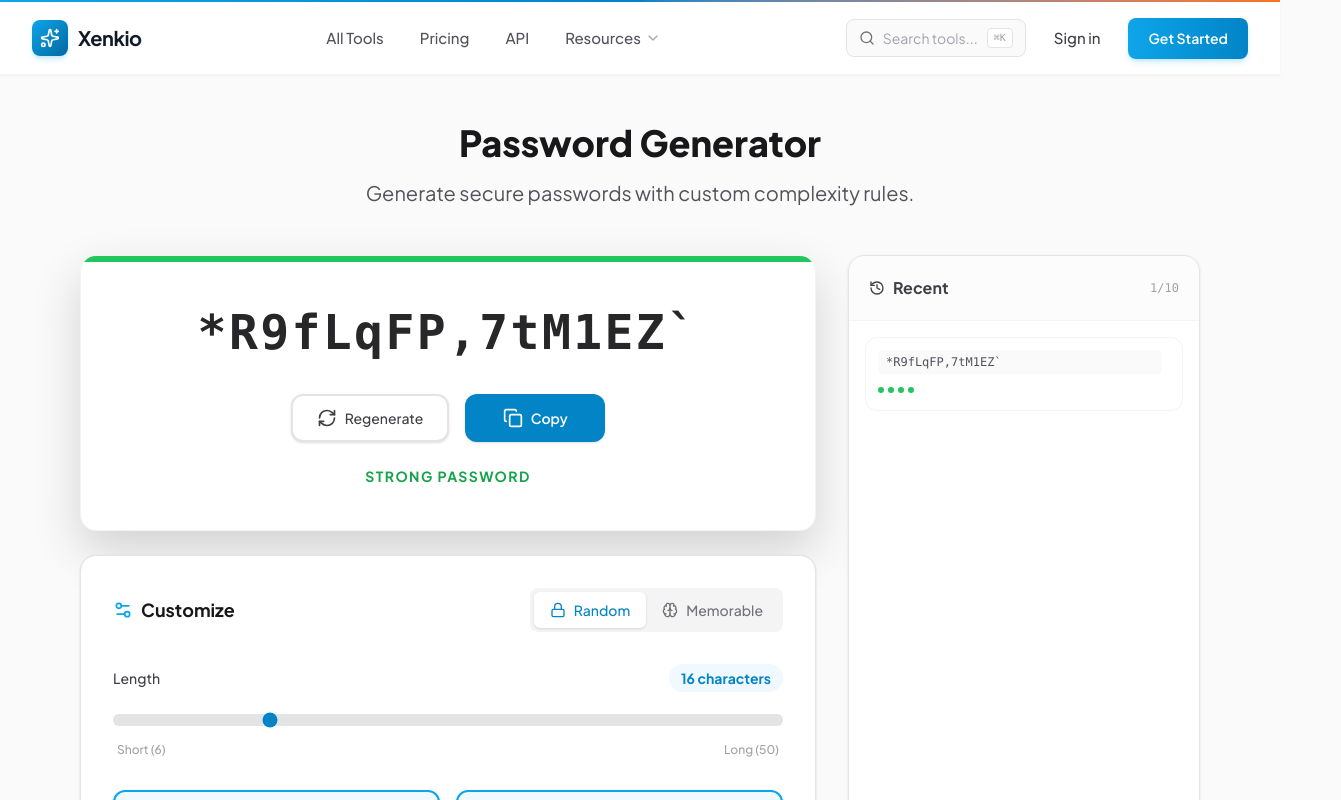
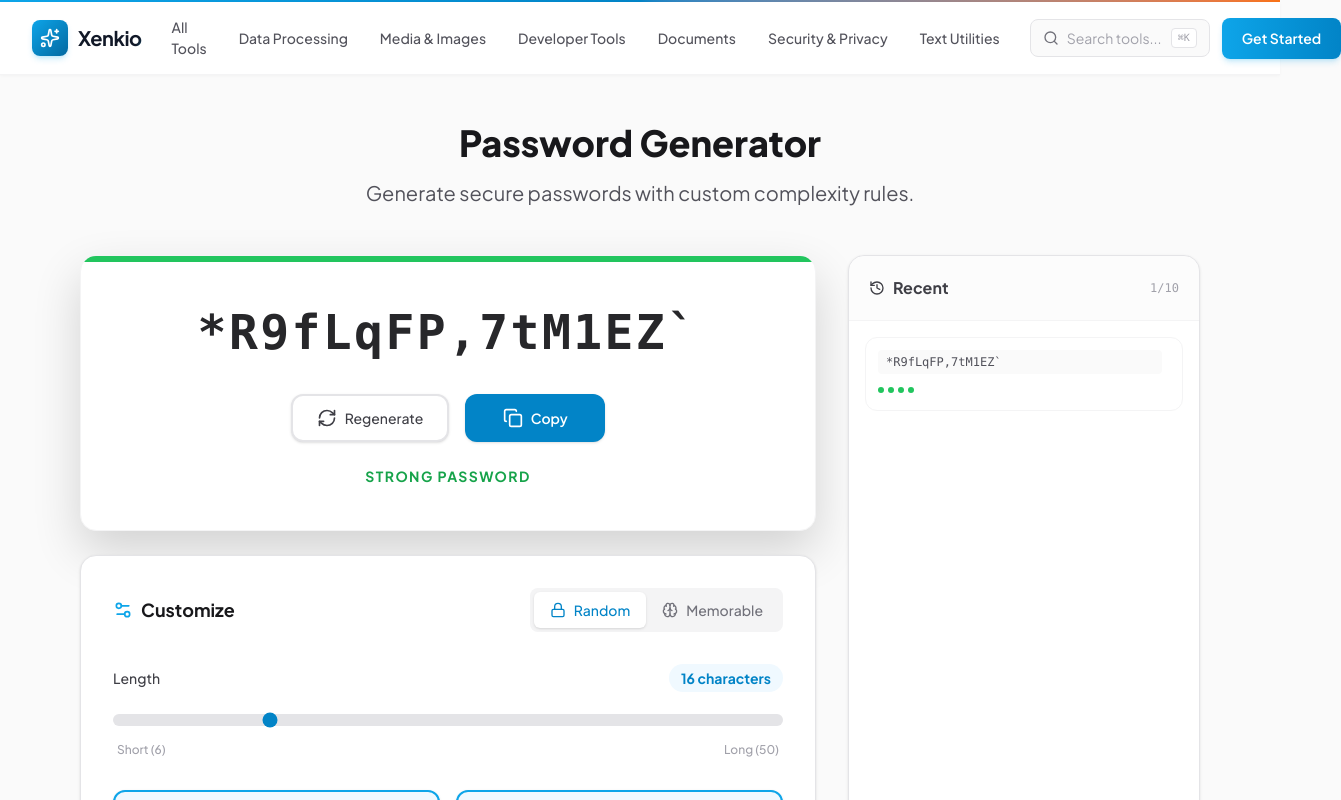
Before and after one commit to irham3/xenkio, a Next.js app: page /tools/password-generator in a window 1280 px wide. Shown: the top 800 px of the page, 1341 px wide, since content can reach past the window. Built offline with nearby package versions, Linux system fonts and the light colour scheme.

Commit message:
fix: Implement core layout components, marketing landing page, and an animated input UI component.

```diff
--- a/src/app/(marketing)/page.tsx
+++ b/src/app/(marketing)/page.tsx
@@ -3,7 +3,7 @@ export const runtime = 'edge';
 import { Navbar } from "@/components/layout/navbar";
 import { Footer } from "@/components/layout/footer";
 import { HeroSection } from "@/components/home/hero-section";
-import { CategoryTabs } from "@/components/home/category-tabs";
+
 import { ToolCardFeatured } from "@/components/tools/tool-card-featured";
 import { ToolCardCompact } from "@/components/tools/tool-card-compact";
 import { StatsBanner } from "@/components/home/stats-banner";
@@ -26,7 +26,6 @@ export default function Home() {
     <main className="min-h-screen bg-gray-50 flex flex-col font-sans">
       <Navbar />
       <HeroSection />
-      <CategoryTabs />
 
       {/* Popular Tools - Featured Bento Grid */}
       <section className="py-16 lg:py-20">
--- a/src/components/layout/navbar.tsx
+++ b/src/components/layout/navbar.tsx
@@ -1,19 +1,88 @@
 'use client';
 
-import { useState } from 'react';
+import { useState, useEffect } from 'react';
 import Link from 'next/link';
-import { Menu, X, Search, ChevronDown, Sparkles } from 'lucide-react';
+import { usePathname, useRouter } from 'next/navigation';
+import { Menu, X, Search, Sparkles } from 'lucide-react';
 import ShinyText from '@/components/reactbits/shiny-text';
 import { cn } from '@/lib/utils';
-
-const navLinks = [
-  { name: 'All Tools', href: '/tools' },
-  { name: 'Pricing', href: '/pricing' },
-  { name: 'API', href: '/api-docs' },
-];
+import { CATEGORIES } from '@/data/categories';
 
 export function Navbar() {
   const [mobileMenuOpen, setMobileMenuOpen] = useState(false);
+  const [activeCategory, setActiveCategory] = useState<string>('');
+  const pathname = usePathname();
+  const router = useRouter();
+
+  // Handle scroll spy
+  useEffect(() => {
+    if (pathname !== '/') {
+      setActiveCategory('');
+      return;
+    }
+
+    const handleScroll = () => {
+      const scrollPosition = window.scrollY + 100; // Offset for sticky header
+
+      // Check if we are at the top
+      if (scrollPosition < 500) {
+        setActiveCategory('');
+        return;
+      }
+
+      // Check sections
+      for (const category of CATEGORIES) {
+        const element = document.getElementById(`category-${category.id}`);
+        if (element) {
+          const { offsetTop, offsetHeight } = element;
+          if (
+            scrollPosition >= offsetTop &&
+            scrollPosition < offsetTop + offsetHeight
+          ) {
+            setActiveCategory(category.id);
+            break;
+          }
+        }
+      }
+    };
+
+    window.addEventListener('scroll', handleScroll);
+    return () => window.removeEventListener('scroll', handleScroll);
+  }, [pathname]);
+
+  const handleCategoryClick = (e: React.MouseEvent<HTMLAnchorElement>, categoryId: string) => {
+    e.preventDefault();
+    setMobileMenuOpen(false);
+
+    if (pathname !== '/') {
+      router.push(`/#category-${categoryId}`);
+      return;
+    }
+
+    const element = document.getElementById(`category-${categoryId}`);
+    if (element) {
+      const offset = 80; // Navbar height + padding
+      const elementPosition = element.getBoundingClientRect().top + window.scrollY;
+      window.scrollTo({
+        top: elementPosition - offset,
+        behavior: 'smooth'
+      });
+      setActiveCategory(categoryId);
+    }
+  };
+
+  const handleAllToolsClick = (e: React.MouseEvent<HTMLAnchorElement>) => {
+    // If we are on home, scroll to top
+    if (pathname === '/') {
+      e.preventDefault();
+      window.scrollTo({ top: 0, behavior: 'smooth' });
+      setActiveCategory('');
+      setMobileMenuOpen(false);
+    } else {
+      // Allow default navigation to /tools
+      setMobileMenuOpen(false);
+    }
+  };
 
   return (
     <header className="sticky top-0 z-50 w-full">
@@ -21,10 +90,10 @@ export function Navbar() {
       <div className="h-[2px] bg-linear-to-r from-primary-500 via-primary-600 to-accent-500" />
 
       <nav className="bg-white/95 backdrop-blur-md border-b border-gray-100 shadow-[0_1px_3px_rgba(0,0,0,0.03)]">
-        <div className="mx-auto max-w-7xl px-4 sm:px-6 lg:px-8">
-          <div className="flex h-[72px] items-center justify-between">
+        <div className="mx-auto max-w-[1400px] px-4 sm:px-6 lg:px-8">
+          <div className="flex h-[72px] items-center justify-between gap-4">
             {/* Logo */}
-            <div className="flex items-center gap-2">
+            <div className="flex items-center gap-2 shrink-0">
               <Link href="/" className="flex items-center gap-2.5 group">
                 <div className="relative flex items-center justify-center w-9 h-9 rounded-lg bg-linear-to-br from-primary-500 to-primary-700 shadow-md shadow-primary-500/20 group-hover:shadow-lg group-hover:shadow-primary-500/30 transition-shadow duration-300">
                   <Sparkles className="w-5 h-5 text-white" />
@@ -40,27 +109,41 @@ export function Navbar() {
               </Link>
             </div>
 
-            {/* Desktop Navigation */}
-            <div className="hidden md:flex items-center gap-1">
-              {navLinks.map((link) => (
+            {/* Desktop Navigation - Center */}
+            <div className="hidden xl:flex items-center justify-center flex-1">
+              <div className="flex items-center gap-1">
                 <Link
-                  key={link.name}
-                  href={link.href}
-                  className="px-4 py-2 text-[15px] font-medium text-gray-600 hover:text-gray-900 rounded-lg hover:bg-gray-50 transition-all duration-200"
+                  href="/tools"
+                  onClick={handleAllToolsClick}
+                  className={cn(
+                    "px-3.5 py-2 text-[14px] font-medium rounded-lg transition-all duration-200",
+                    activeCategory === '' && pathname === '/'
+                      ? "text-primary-600 bg-primary-50"
+                      : "text-gray-600 hover:text-gray-900 hover:bg-gray-50"
+                  )}
                 >
-                  {link.name}
+                  All Tools
                 </Link>
-              ))}
-
-              {/* Resources Dropdown (dummy) */}
-              <button className="flex items-center gap-1 px-4 py-2 text-[15px] font-medium text-gray-600 hover:text-gray-900 rounded-lg hover:bg-gray-50 transition-all duration-200">
-                Resources
-                <ChevronDown className="w-4 h-4 opacity-50" />
-              </button>
+                {CATEGORIES.map((category) => (
+                  <a
+                    key={category.id}
+                    href={`#category-${category.id}`}
+                    onClick={(e) => handleCategoryClick(e, category.id)}
+                    className={cn(
+                      "px-3.5 py-2 text-[14px] font-medium rounded-lg transition-all duration-200 whitespace-nowrap",
+                      activeCategory === category.id
+                        ? "text-primary-600 bg-primary-50"
+                        : "text-gray-600 hover:text-gray-900 hover:bg-gray-50"
+                    )}
+                  >
+                    {category.name}
+                  </a>
+                ))}
+              </div>
             </div>
 
             {/* Right side actions */}
-            <div className="flex items-center gap-3">
+            <div className="flex items-center gap-3 shrink-0">
               {/* Search button */}
               <button className="hidden sm:flex items-center gap-2 px-3 py-2 text-sm text-gray-500 bg-gray-50 hover:bg-gray-100 rounded-lg border border-gray-200 hover:border-gray-300 transition-all duration-200 min-w-[180px]">
                 <Search className="w-4 h-4 shrink-0" />
@@ -75,14 +158,6 @@ export function Navbar() {
                 <Search className="w-5 h-5" />
               </button>
 
-              {/* Sign In button */}
-              <Link
-                href="/sign-in"
-                className="hidden sm:inline-flex items-center px-4 py-2 text-[15px] font-medium text-gray-700 hover:text-gray-900 transition-colors"
-              >
-                Sign in
-              </Link>
-
               {/* Get Started button */}
               <Link
                 href="/sign-up"
@@ -94,7 +169,7 @@ export function Navbar() {
               {/* Mobile menu button */}
               <button
                 onClick={() => setMobileMenuOpen(!mobileMenuOpen)}
-                className="md:hidden p-2 text-gray-500 hover:text-gray-700 hover:bg-gray-100 rounded-lg transition-colors"
+                className="xl:hidden p-2 text-gray-500 hover:text-gray-700 hover:bg-gray-100 rounded-lg transition-colors"
               >
                 {mobileMenuOpen ? <X className="w-6 h-6" /> : <Menu className="w-6 h-6" />}
               </button>
@@ -105,25 +180,51 @@ export function Navbar() {
         {/* Mobile menu */}
         <div
           className={cn(
-            'md:hidden overflow-hidden transition-all duration-300 ease-in-out',
-            mobileMenuOpen ? 'max-h-96 opacity-100' : 'max-h-0 opacity-0'
+            'xl:hidden overflow-hidden transition-all duration-300 ease-in-out',
+            mobileMenuOpen ? 'max-h-[600px] opacity-100 shadow-xl' : 'max-h-0 opacity-0'
           )}
         >
-          <div className="px-4 py-3 space-y-1 bg-gray-50/80 border-t border-gray-100">
-            {navLinks.map((link) => (
-              <Link
-                key={link.name}
-                href={link.href}
-                className="block px-4 py-3 text-[15px] font-medium text-gray-700 hover:text-gray-900 hover:bg-white rounded-lg transition-colors"
-                onClick={() => setMobileMenuOpen(false)}
+          <div className="px-4 py-3 space-y-1 bg-white border-t border-gray-100 max-h-[80vh] overflow-y-auto">
+            <Link
+              href="/tools"
+              onClick={handleAllToolsClick}
+              className={cn(
+                "flex items-center gap-3 px-4 py-3 text-[15px] font-medium rounded-lg transition-colors",
+                activeCategory === '' && pathname === '/'
+                  ? "text-primary-600 bg-primary-50"
+                  : "text-gray-600 hover:text-gray-900 hover:bg-gray-50"
+              )}
+            >
+              All Tools
+            </Link>
+            {CATEGORIES.map((category) => (
+              <a
+                key={category.id}
+                href={`#category-${category.id}`}
+                onClick={(e) => handleCategoryClick(e, category.id)}
+                className={cn(
+                  "flex items-center gap-3 px-4 py-3 text-[15px] font-medium rounded-lg transition-colors",
+                  activeCategory === category.id
+                    ? "text-primary-600 bg-primary-50"
+                    : "text-gray-600 hover:text-gray-900 hover:bg-gray-50"
+                )}
               >
-                {link.name}
-              </Link>
+                <div className={cn(
+                  "flex items-center justify-center w-8 h-8 rounded-lg",
+                  activeCategory === category.id ? "bg-primary-100" : "bg-gray-100"
+                )}>
+                  <category.icon className={cn(
+                    "w-4 h-4",
+                    activeCategory === category.id ? "text-primary-600" : "text-gray-500"
+                  )} />
+                </div>
+                {category.name}
+              </a>
             ))}
             <div className="pt-3 mt-3 border-t border-gray-200 space-y-2">
               <Link
                 href="/sign-in"
-                className="block px-4 py-3 text-center text-[15px] font-medium text-gray-700 hover:text-gray-900 bg-white rounded-lg border border-gray-200"
+                className="block px-4 py-3 text-center text-[15px] font-medium text-gray-700 hover:text-gray-900 bg-gray-50 rounded-lg border border-gray-200"
                 onClick={() => setMobileMenuOpen(false)}
               >
                 Sign in
--- a/src/components/ui/placeholders-and-vanish-input.tsx
+++ b/src/components/ui/placeholders-and-vanish-input.tsx
@@ -193,7 +193,7 @@ export function PlaceholdersAndVanishInput({
       <button
         disabled={!value}
         type="submit"
-        className="absolute right-2 top-1/2 z-50 -translate-y-1/2 h-8 w-8 rounded-full disabled:bg-gray-100 bg-black transition duration-200 flex items-center justify-center"
+        className="absolute right-2 top-1/2 z-50 -translate-y-1/2 h-8 w-8 rounded-full disabled:bg-gray-100 bg-primary-600 transition duration-200 flex items-center justify-center"
       >
         <motion.svg
           xmlns="http://www.w3.org/2000/svg"
@@ -205,7 +205,7 @@ export function PlaceholdersAndVanishInput({
           strokeWidth="2"
           strokeLinecap="round"
           strokeLinejoin="round"
-          className="text-blue-500 h-4 w-4"
+          className="disabled:text-blue-600 text-white h-4 w-4"
         >
           <path stroke="none" d="M0 0h24v24H0z" fill="none" />
           <motion.path
```
Also changed, not shown: src/components/home/hero-section.tsx (+19 -6 lines), src/config/navigation.ts (+9 -9 lines), src/features/password-generator/hooks/use-password-generator.ts (+31 -12 lines).
